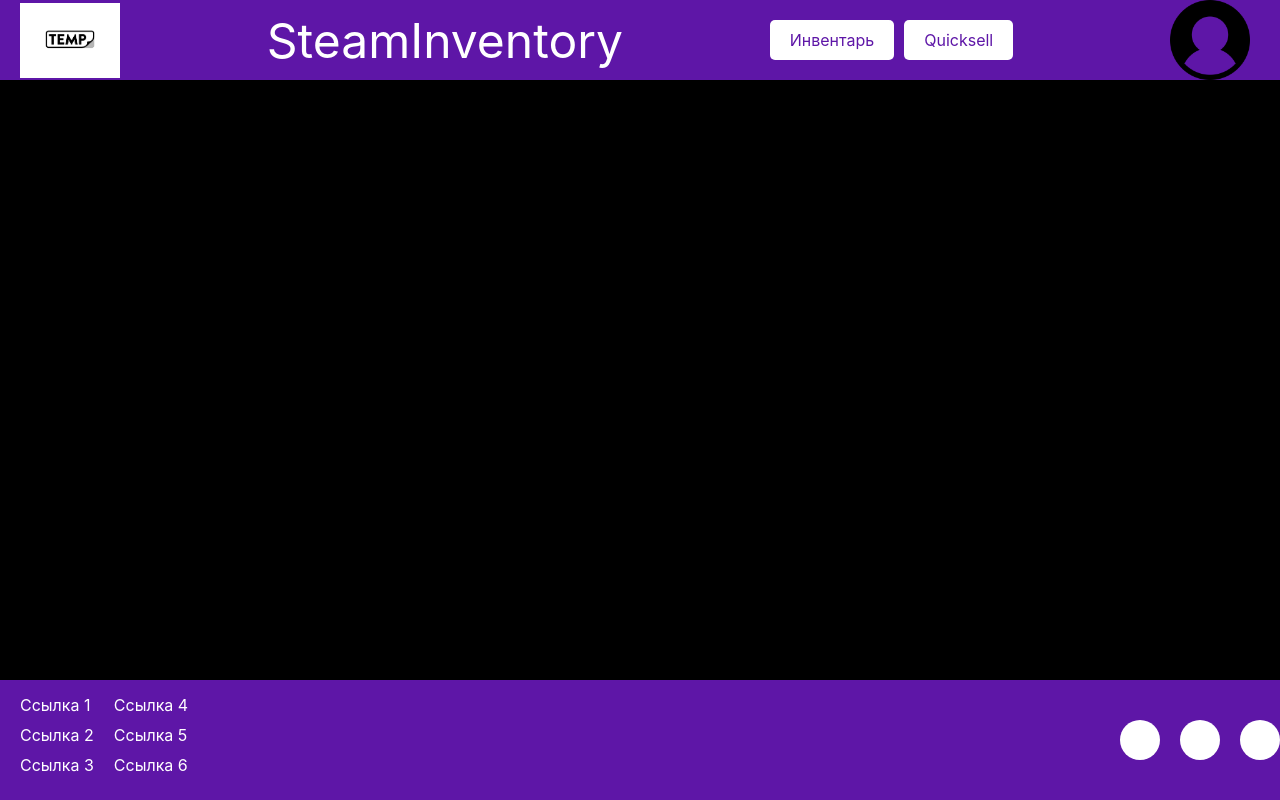
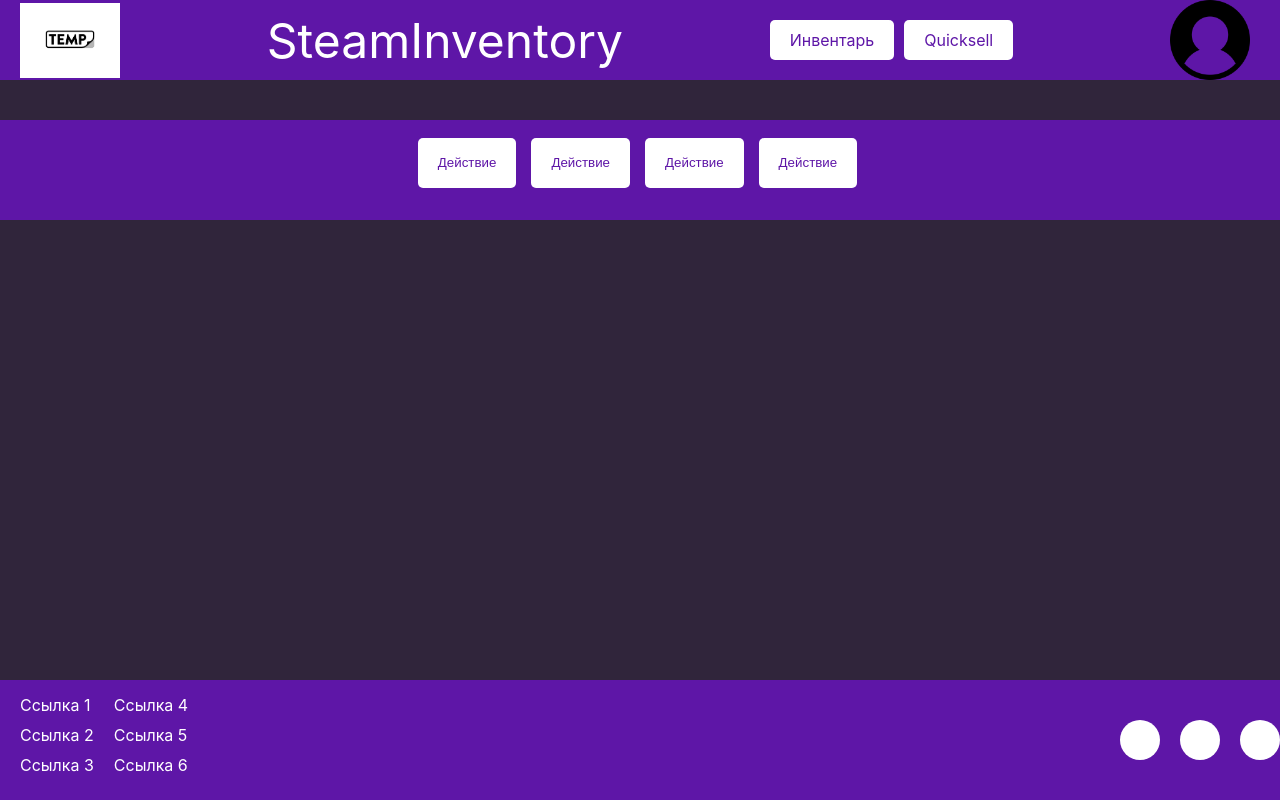
Before and after one commit to maximaizergit/Steam-inventory, a React (Create React App) app: page / in a window 1280 px wide. Built offline with nearby package versions, Linux system fonts and the light colour scheme.

Commit message:
created menu block

```diff
--- a/src/Layout/Layout.tsx
+++ b/src/Layout/Layout.tsx
@@ -1,12 +1,13 @@
 import React from "react";
 import Header from "../components/Header";
 import Footer from "../components/Footer";
+import MenuBlock from "../components/MenuBlock";
 
 const Layout: React.FC = () => {
   return (
     <div>
       <Header />
-      {/* Добавьте другие компоненты */}
+      <MenuBlock />
       <Footer />
     </div>
   );
--- /dev/null
+++ b/src/components/MenuBlock.tsx
@@ -0,0 +1,37 @@
+import React, { useState } from "react";
+
+const MenuBlock = () => {
+  const [isExpanded, setExpanded] = useState(false);
+
+  const handleExpandToggle = () => {
+    setExpanded(!isExpanded);
+  };
+
+  return (
+    <div className={`menu-block ${isExpanded ? "expanded" : ""}`}>
+      <div className="buttons-container">
+        <button className="menu-button" onClick={handleExpandToggle}>
+          Действие
+        </button>
+        <button className="menu-button" onClick={handleExpandToggle}>
+          Действие
+        </button>
+        <button className="menu-button" onClick={handleExpandToggle}>
+          Действие
+        </button>
+        <button className="menu-button" onClick={handleExpandToggle}>
+          Действие
+        </button>
+      </div>
+
+      {isExpanded && (
+        <div className="additional-tools">
+          <p>Дополнительные инструменты</p>
+          {/* Здесь может быть любой другой контент */}
+        </div>
+      )}
+    </div>
+  );
+};
+
+export default MenuBlock;
--- a/src/index.css
+++ b/src/index.css
@@ -5,7 +5,7 @@ body {
     sans-serif;
   -webkit-font-smoothing: antialiased;
   -moz-osx-font-smoothing: grayscale;
-  background-color: black;
+  background-color: #30253b;
 }
 
 code {
@@ -79,13 +79,13 @@ header {
 }
 
 /* Стили для нормальных устройств (ширина экрана больше 400px) */
-@media (min-width: 401px) {
+@media (min-width: 701px) {
   .header-auth-button {
     display: block; /* Показываем кнопку для авторизации */
   }
 }
 /* Стили для мобильных устройств (ширина экрана меньше 400px) */
-@media (max-width: 400px) {
+@media (max-width: 700px) {
   .header-site-name {
     display: none; /* Скрываем название сайта */
   }
@@ -206,3 +206,59 @@ footer {
   justify-content: center;
   align-items: center;
 }
+
+/* MenuBlock.css */
+
+.menu-block {
+  display: flex;
+  background-color: #5e16a7;
+  flex-direction: column;
+  justify-content: space-between;
+  align-items: center;
+  height: 100px; /* Задаем высоту блока в закрытом состоянии */
+  transition: height 0.3s ease, opacity 0.3s ease;
+  margin-top: 40px;
+  overflow: hidden;
+}
+
+.buttons-container {
+  display: flex;
+  min-height: 75px;
+  align-items: center;
+  flex-wrap: wrap;
+  justify-content: space-between;
+}
+
+.menu-button {
+  height: 50px;
+  margin-right: 10px;
+  margin-top: 10px;
+  margin-left: 5px;
+  cursor: pointer;
+  border: none;
+  border-radius: 5px;
+  padding: 10px 20px;
+  background-color: #fff;
+  color: #5e16a7;
+  text-decoration: none;
+}
+
+.additional-tools {
+  width: 90%;
+  margin: 10px;
+  padding: 10px;
+  background-color: #4d1288;
+  color: #fff;
+  height: 0;
+  opacity: 0;
+}
+
+/* Анимация раскрытия */
+.expanded {
+  height: 200px; /* Задаем высоту блока в раскрытом состоянии */
+}
+
+.expanded .additional-tools {
+  height: 90%;
+  opacity: 1;
+}
```
